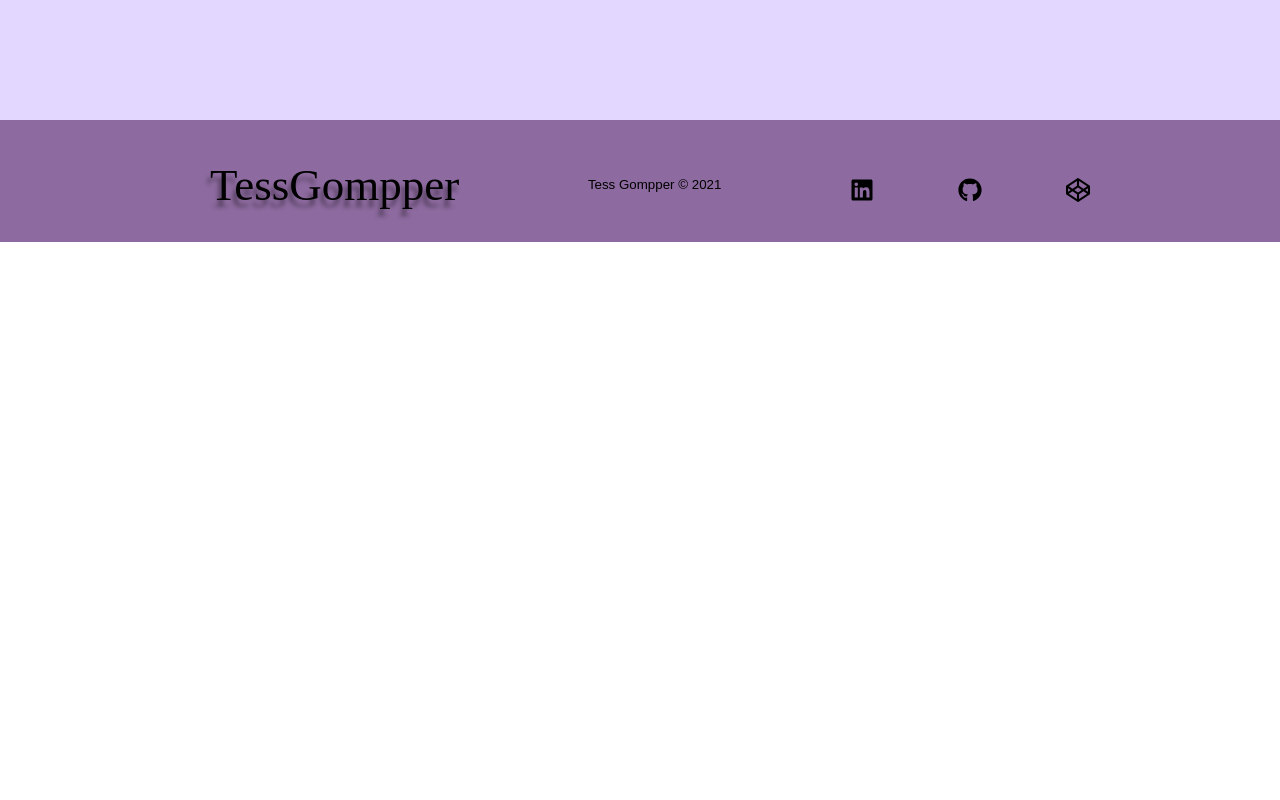
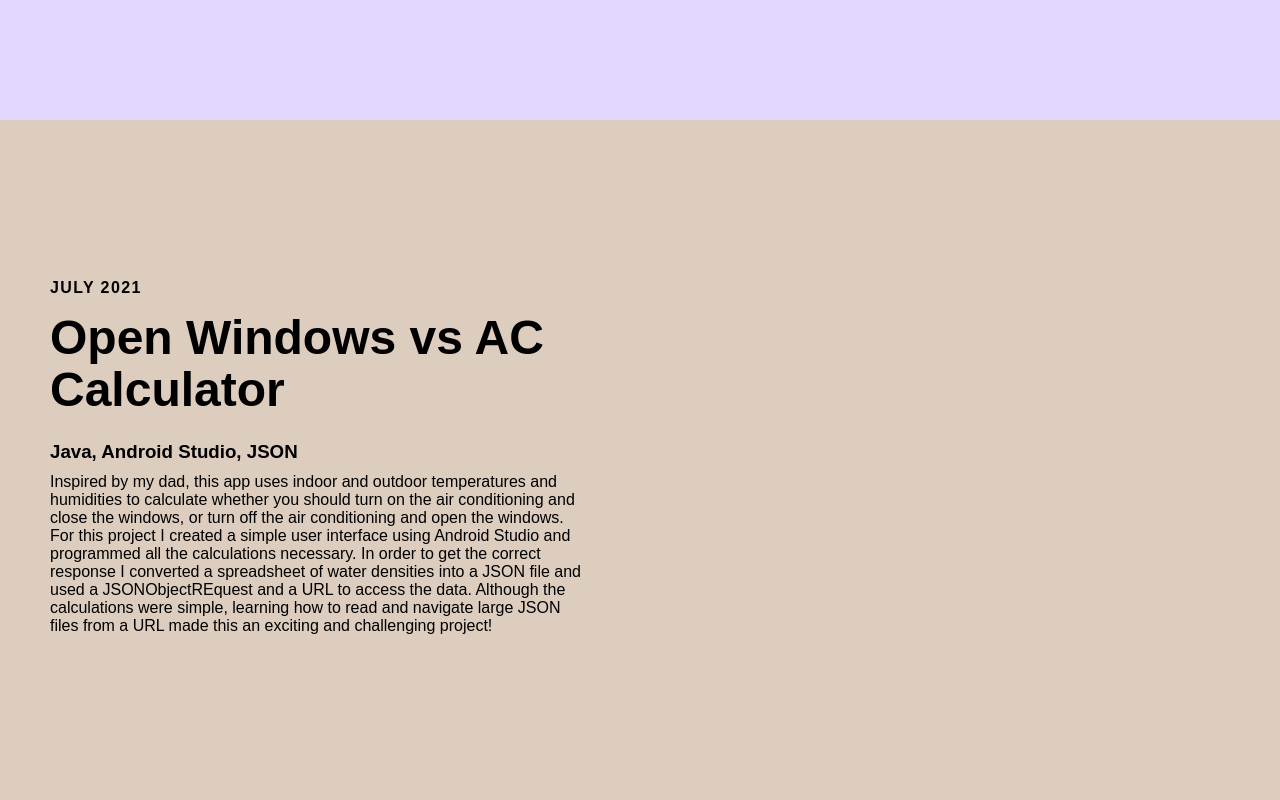
Before and after one commit to tgompper1/myWebsite, a React (Create React App) app: page /projects in a window 1280 px wide. Shown: the part 1380-2180 px from the top of the page. Before the commit the page ends 1622 px from the top, so only its background shows below. Built offline with nearby package versions, Linux system fonts and the light colour scheme.

Commit message:
add open windows project

```diff
--- a/src/components/pages/Projects/Data.js
+++ b/src/components/pages/Projects/Data.js
@@ -22,6 +22,17 @@ export const projectShine ={
     alt: 'img'
 };
 
+export const projectOpenWindows ={
+    lightBg: false,
+    date: 'July 2021',
+    projectName: 'Open Windows vs AC Calculator',
+    projectTags: 'Java, Android Studio, JSON',
+    description: 'Inspired by my dad, this app uses indoor and outdoor temperatures and humidities to calculate whether you should turn on the air conditioning and close the windows, or turn off the air conditioning and open the windows. For this project I created a simple user interface using Android Studio and programmed all the calculations necessary. In order to get the correct response I converted a spreadsheet of water densities into a JSON file and used a JSONObjectREquest and a URL to access the data. Although the calculations were simple, learning how to read and navigate large JSON files from a URL made this an exciting and challenging project!',
+    imgStart:'row-reverse',
+    img: '',
+    alt: 'image'
+};
+
 export const project ={
     lightBg: true,
     lightText: false,
--- a/src/components/pages/Projects/Projects.js
+++ b/src/components/pages/Projects/Projects.js
@@ -1,6 +1,6 @@
 import React from 'react';
 import HeroSection from '../../HeroSection/HeroSection';
-import {projectWebsite, projectShine} from '../Projects/Data';
+import {projectWebsite, projectShine, projectOpenWindows} from '../Projects/Data';
 
 /* eventually add menu of projects, drop down menu, snap scroll*/
 function Projects() {
@@ -8,6 +8,7 @@ function Projects() {
         <>
            <HeroSection {...projectWebsite}/>
            <HeroSection {...projectShine}/>
+           <HeroSection {...projectOpenWindows}/>
         </>
     )
 }
```
